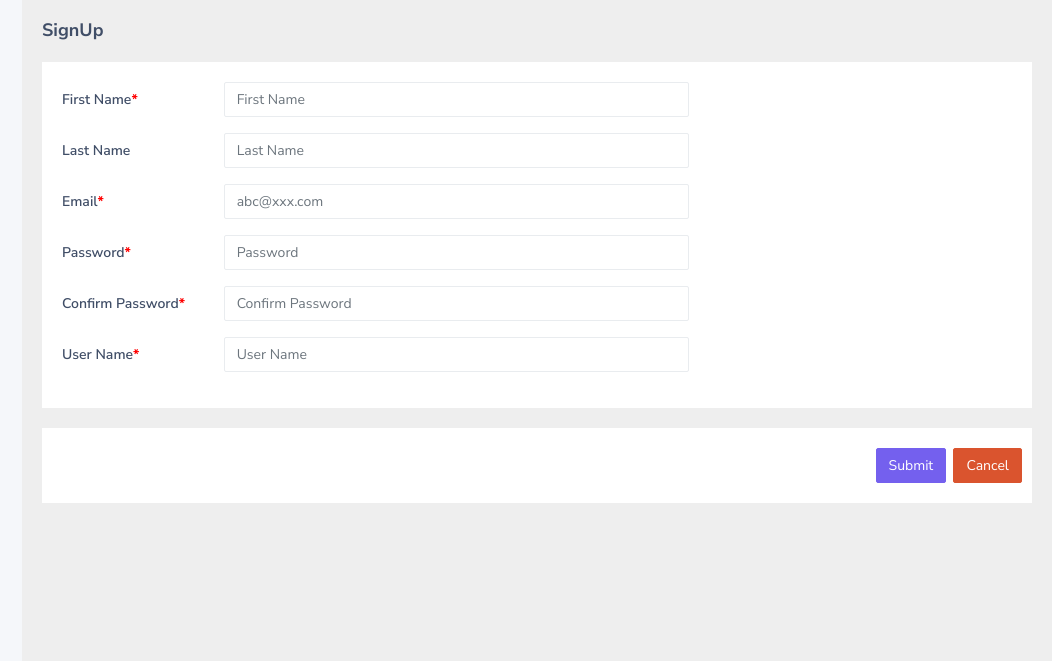
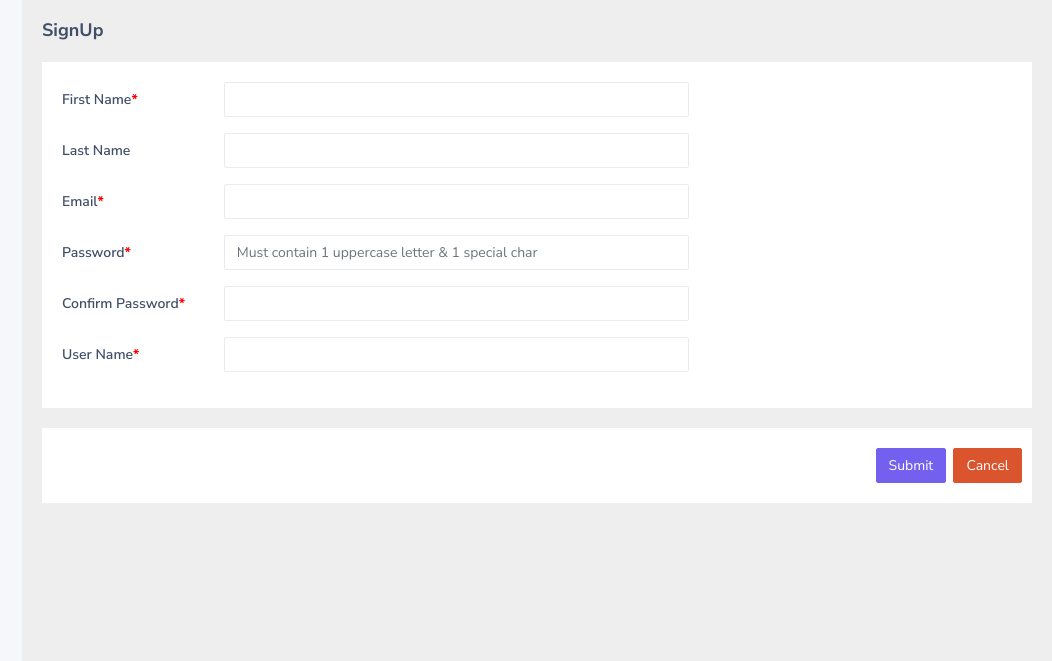
Before and after one commit to YuvaneshwariR/ChatApplication, a Django app: page /api/signup/ in a window 1280 px wide. Shown: the top 661 px of the page, without its empty margins (228-1280 px from the left). Run offline with Django 4.2, Linux system fonts and the light colour scheme; some libraries are stand-ins or nearby versions.

Commit message:
Input Field Changes

```diff
--- a/chat_app/templates/master/signup.html
+++ b/chat_app/templates/master/signup.html
@@ -86,35 +86,35 @@ font-weight: bold;
                                         <label for="Firstname" class="col-sm-2 text-left control-label col-form-label">First Name<span class="err_msg">*</span></label>
 
                                         <div class="col-sm-6">
-                                            <input type="text" class="form-control" id="first_name" name="first_name" placeholder="First Name"value="{{first_name}}" {% if data.id %} disabled="true" {% endif%}>
+                                            <input type="text" class="form-control" id="first_name" name="first_name" placeholder=""value="{{first_name}}" {% if data.id %} disabled="true" {% endif%}>
                                         </div>
                                     </div>
 
                                     <div class="form-group row">
                                         <label for="Lastname" class="col-sm-2 text-left control-label col-form-label">Last Name</label>
                                         <div class="col-sm-6">
-                                            <input type="text" class="form-control" id="last_name"  name="last_name" placeholder="Last Name"value="{{data.last_name}}">
+                                            <input type="text" class="form-control" id="last_name"  name="last_name" placeholder=""value="{{data.last_name}}">
                                         </div>
                                     </div>
 
                                     <div class="form-group row">
                                         <label for="email" class="col-sm-2 text-left control-label col-form-label">Email<span class="err_msg" >*</span></label>
                                         <div class="col-sm-6">
-                                            <input type="text" class="form-control"  id="email" name="email" placeholder="abc@xxx.com">
+                                            <input type="text" class="form-control"  id="email" name="email" placeholder="">
                                         </div>
                                     </div>
 
                                     <div class="form-group row">
                                         <label for="password" class="col-sm-2 text-left control-label col-form-label">Password<span class="err_msg" >*</span></label>
                                         <div class="col-sm-6">
-                                            <input type="text" class="form-control"  id="password" name="password" placeholder="Password">
+                                            <input type="password" class="form-control"  id="password" name="password" placeholder="Must contain 1 uppercase letter & 1 special char">
                                         </div>
                                     </div>
 
                                     <div class="form-group row">
                                         <label for="password1" class="col-sm-2 text-left control-label col-form-label">Confirm Password<span class="err_msg" >*</span></label>
                                         <div class="col-sm-6">
-                                            <input type="text" class="form-control"  id="password1" name="password1" placeholder="Confirm Password">
+                                            <input type="password" class="form-control"  id="password1" name="password1" placeholder="">
                                         </div>
                                     </div>
 
@@ -122,7 +122,7 @@ font-weight: bold;
                                         <label for="username" class="col-sm-2 text-left control-label col-form-label">User Name<span class="err_msg">*</span></label>
 
                                         <div class="col-sm-6">
-                                            <input type="text" class="form-control" id="username" name="username" placeholder="User Name"value="{{username}}" {% if data.id %} disabled="true" {% endif%}>
+                                            <input type="text" class="form-control" id="username" name="username" placeholder=""value="{{username}}" {% if data.id %} disabled="true" {% endif%}>
                                         </div>
                                     </div>
 
```
